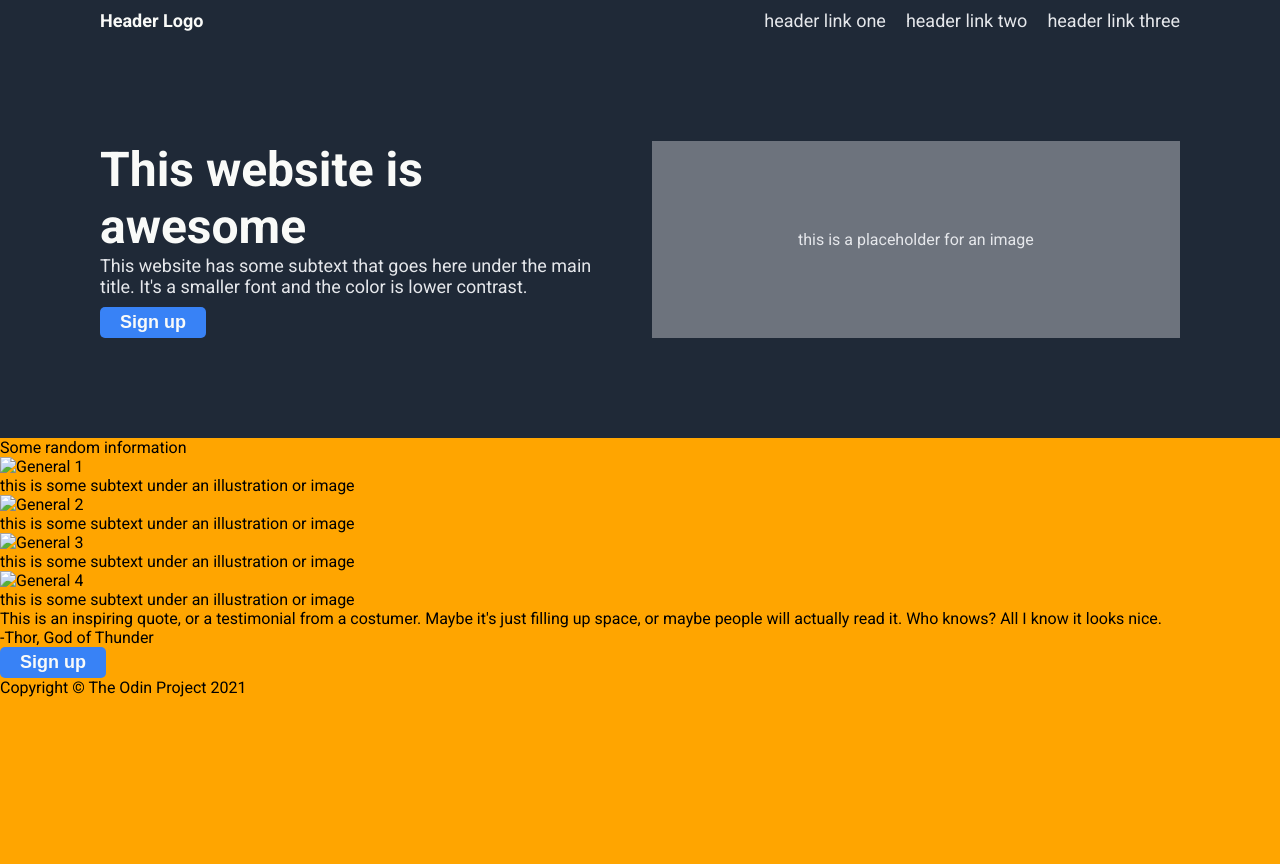
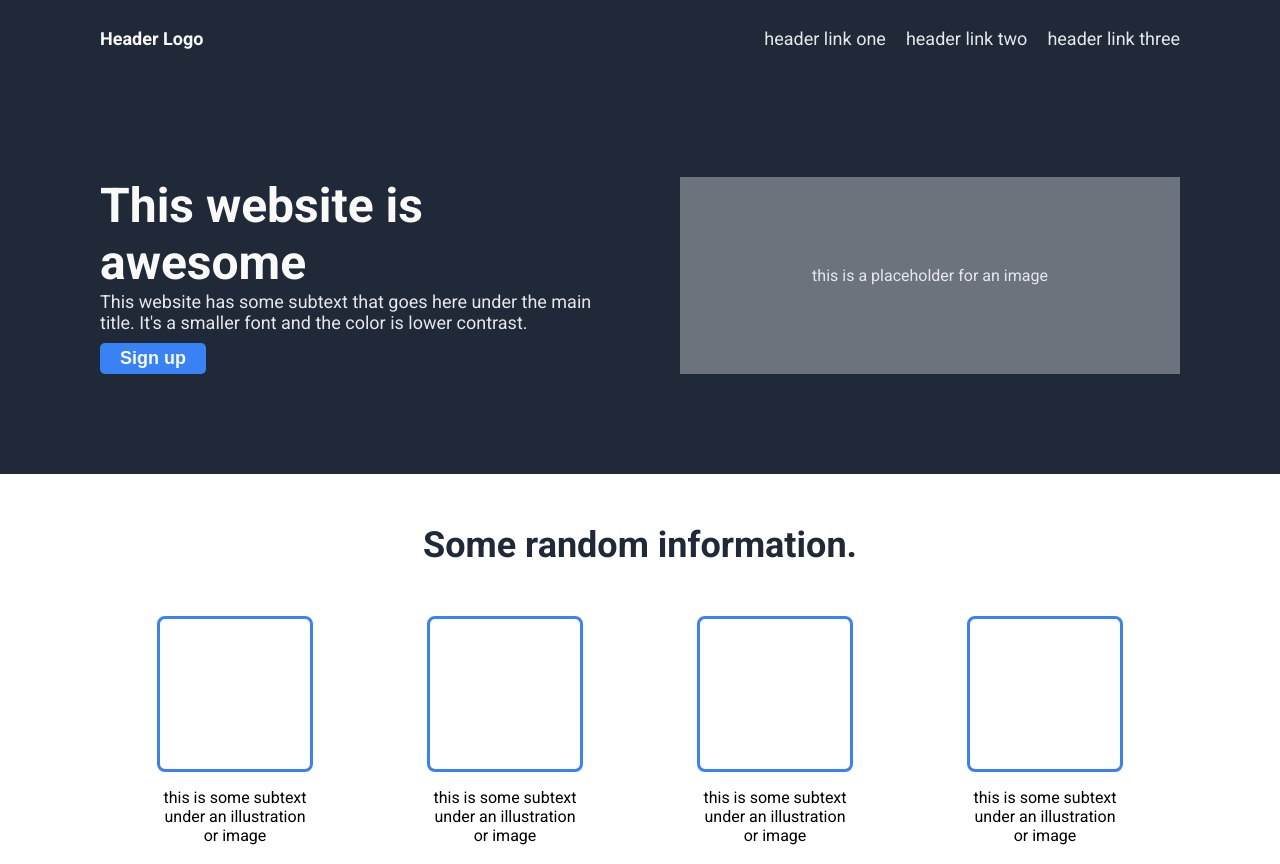
Before and after one commit to Sboursen/TOP-Landingpage, a plain HTML site: page index.html in a window 1280 px wide. Shown: the top 864 px of the page. Before the commit the page ends 800 px from the top, so only its background shows below. Drawn offline with Linux system fonts and the light colour scheme.

Commit message:
Complete the styling of random info section and the quote section

```diff
--- a/index.html
+++ b/index.html
@@ -35,29 +35,29 @@
 			</div>
 		</div>
 		<div class="generals-section">
-			<div class="generals-seciont-title">Some random information</div>
+			<div class="generals-section-title">Some random information.</div>
 			<div class="generals">
 				<div>
 					<div>
-						<img src="" alt="General 1" />
+						<!-- <img src="" alt="General 1" /> -->
 					</div>
 					<p>this is some subtext under an illustration or image</p>
 				</div>
 				<div>
 					<div>
-						<img src="" alt="General 2" />
+						<!-- <img src="" alt="General 2" /> -->
 					</div>
 					<p>this is some subtext under an illustration or image</p>
 				</div>
 				<div>
 					<div>
-						<img src="" alt="General 3" />
+						<!-- <img src="" alt="General 3" /> -->
 					</div>
 					<p>this is some subtext under an illustration or image</p>
 				</div>
 				<div>
 					<div>
-						<img src="" alt="General 4" />
+						<!-- <img src="" alt="General 4" /> -->
 					</div>
 					<p>this is some subtext under an illustration or image</p>
 				</div>
--- a/style.css
+++ b/style.css
@@ -8,16 +8,15 @@
 	--hero-secondary-txt-color: #e5e7eb;
 	--hero-left-right-padding: 100px;
 }
-* {
-	margin: 0;
-	padding: 0;
-}
+
 body {
 	width: 100vw;
 	font-family: "Roboto", Times, serif;
 	background-color: orange;
 	display: flex;
 	flex-direction: column;
+	margin: 0;
+	padding: 0;
 }
 ul {
 	list-style: none;
@@ -83,8 +82,60 @@ button {
 	display: flex;
 	align-items: center;
 	justify-content: center;
-
 	color: var(--hero-secondary-txt-color);
-	width: 90%;
+	width: 500px;
+	flex-shrink: 0;
 	background-color: rgb(109, 115, 125);
 }
+
+.generals-section {
+	padding: 0px var(--hero-left-right-padding) 100px;
+	background-color: white;
+}
+.generals-section-title {
+	background-color: transparent;
+	color: var(--hero-quote-txt-color);
+	text-align: center;
+	padding: 50px;
+	font-size: 36px;
+	font-weight: bold;
+}
+.generals {
+	background-color: white;
+	display: flex;
+	justify-content: space-around;
+	align-items: center;
+}
+.generals > div {
+	background-color: transparent;
+	display: flex;
+	flex-direction: column;
+	justify-content: space-around;
+	align-items: center;
+}
+.generals > div > div {
+	height: 150px;
+	width: 150px;
+	border: 3px solid #3882f6;
+	border-radius: 8px;
+}
+.generals > div > p {
+	text-align: center;
+	width: 150px;
+}
+
+.hero-quote {
+	background-color: var(--hero-quote-bg-color);
+	padding: 100px var(--hero-left-right-padding);
+	font-size: 36px;
+	font-weight: lighter;
+	font-style: italic;
+}
+.quote {
+	padding-left: 50px;
+	padding-right: 50px;
+}
+.quote-author {
+	font-weight: bold;
+	text-align: right;
+}
```
